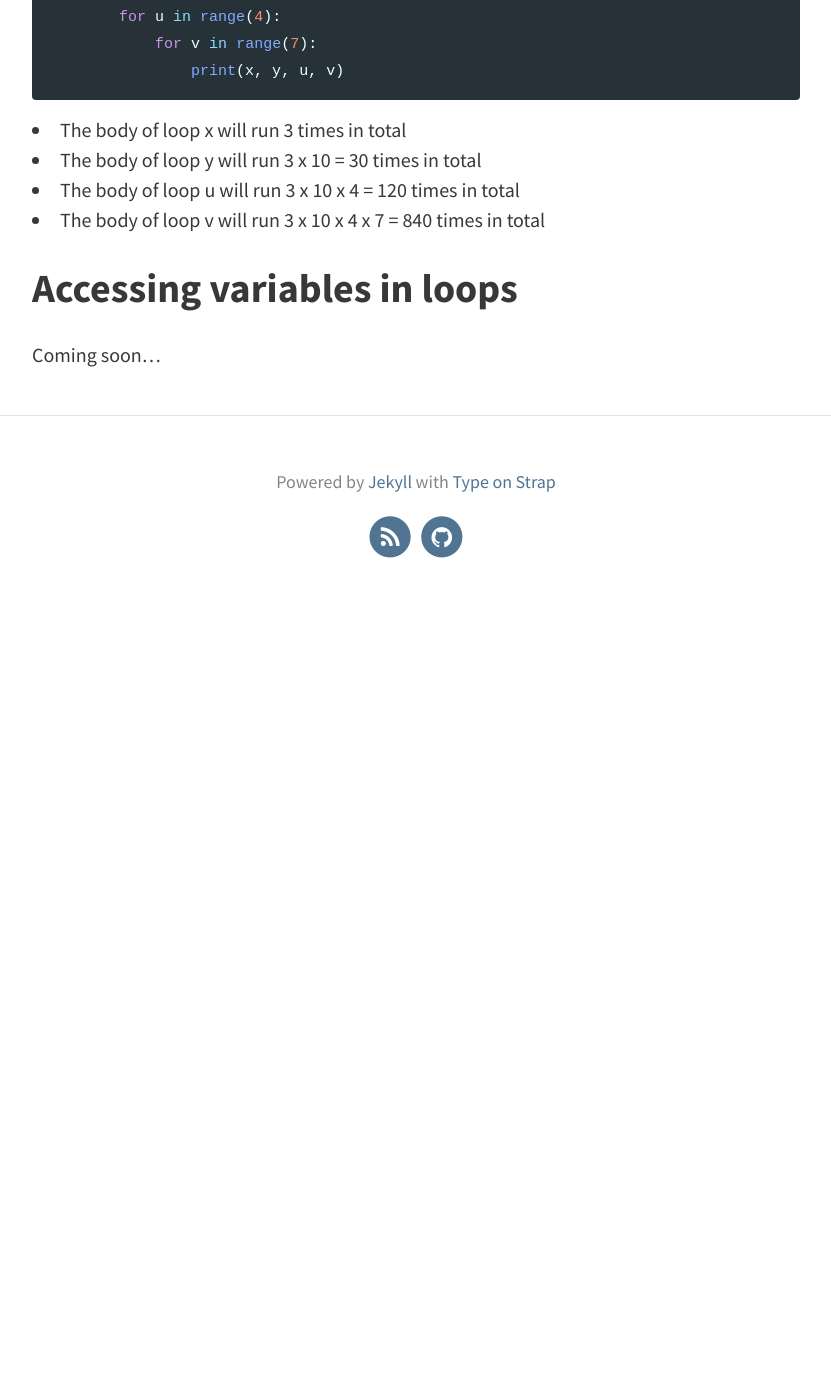
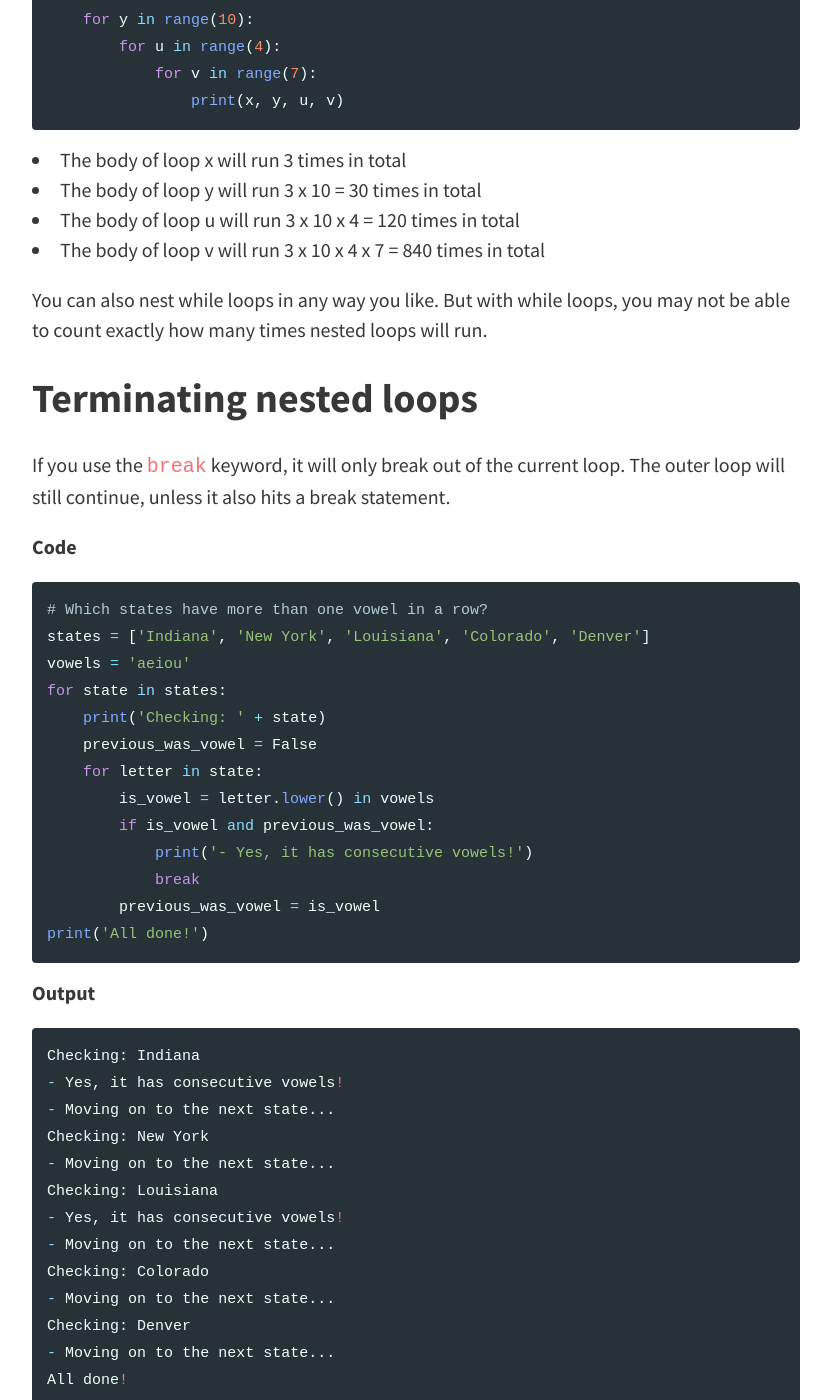
Before and after one commit to maryvo/nanobook, a Jekyll site: the page built from _lessons/nesting.md, in a window 1280 px wide and 1400 px high, scrolled down 1916 px. Shown: the whole window, without its empty margins (224-1055 px from the left). Built offline with Jekyll 4.4.1, drawn with Linux system fonts in a browser that asks for light colours; before the commit the page ends 2546 px from its top, so only the background shows below that; some of the changed text lies outside the part shown.

Commit message:
Dubious comment about loop scope

````diff
--- a/_lessons/nesting.md
+++ b/_lessons/nesting.md
@@ -65,6 +65,102 @@ for x in range(3):
 - The body of loop u will run 3 x 10 x 4 = 120 times in total
 - The body of loop v will run 3 x 10 x 4 x 7 = 840 times in total
 
-# Accessing variables in loops
+You can also nest while loops in any way you like. But with while loops, you may not be able to count exactly how many times nested loops will run.
 
-Coming soon...
+# Terminating nested loops
+
+If you use the `break` keyword, it will only break out of the current loop. The outer loop will still continue, unless it also hits a break statement.
+
+**Code**
+
+```python
+# Which states have more than one vowel in a row?
+states = ['Indiana', 'New York', 'Louisiana', 'Colorado', 'Denver']
+vowels = 'aeiou'
+for state in states:
+    print('Checking: ' + state)
+    previous_was_vowel = False
+    for letter in state:
+        is_vowel = letter.lower() in vowels
+        if is_vowel and previous_was_vowel:
+            print('- Yes, it has consecutive vowels!')
+            break
+        previous_was_vowel = is_vowel
+print('All done!')
+```
+
+**Output**
+
+```python
+Checking: Indiana
+- Yes, it has consecutive vowels!
+- Moving on to the next state...
+Checking: New York
+- Moving on to the next state...
+Checking: Louisiana
+- Yes, it has consecutive vowels!
+- Moving on to the next state...
+Checking: Colorado
+- Moving on to the next state...
+Checking: Denver
+- Moving on to the next state...
+All done!
+```
+
+After the `break` statement, execution will continue after the end of the nested loop. That is why the `- Moving on to the next state...` gets printed on every iteration of the outer loop.
+
+# Accessing loop variables
+
+Inner loops can access variables that are inside the outer loops they are nested in.
+
+**Code**
+
+```python
+numbers = [3, 1, 5]
+for number in numbers:
+    print('---')
+    twice = number * 2
+    for i in range(twice):
+        difference = twice - i
+        print(difference)
+```
+
+**Output**
+
+```
+---
+6
+5
+4
+3
+2
+1
+---
+2
+1
+---
+10
+9
+8
+7
+6
+5
+4
+3
+2
+1
+```
+
+However, loops should not try to access variables in other loops that have already terminated.
+
+**Code**
+
+```python
+for i in range(3):
+    for a in range(i):
+        print(a)
+    for b in range(i):
+        print(a + b)
+```
+
+> But do we really want to go here?
````
Also changed, not shown: _lessons/for.md (+23 -0 lines), _lessons/while.md (+125 -4 lines).
